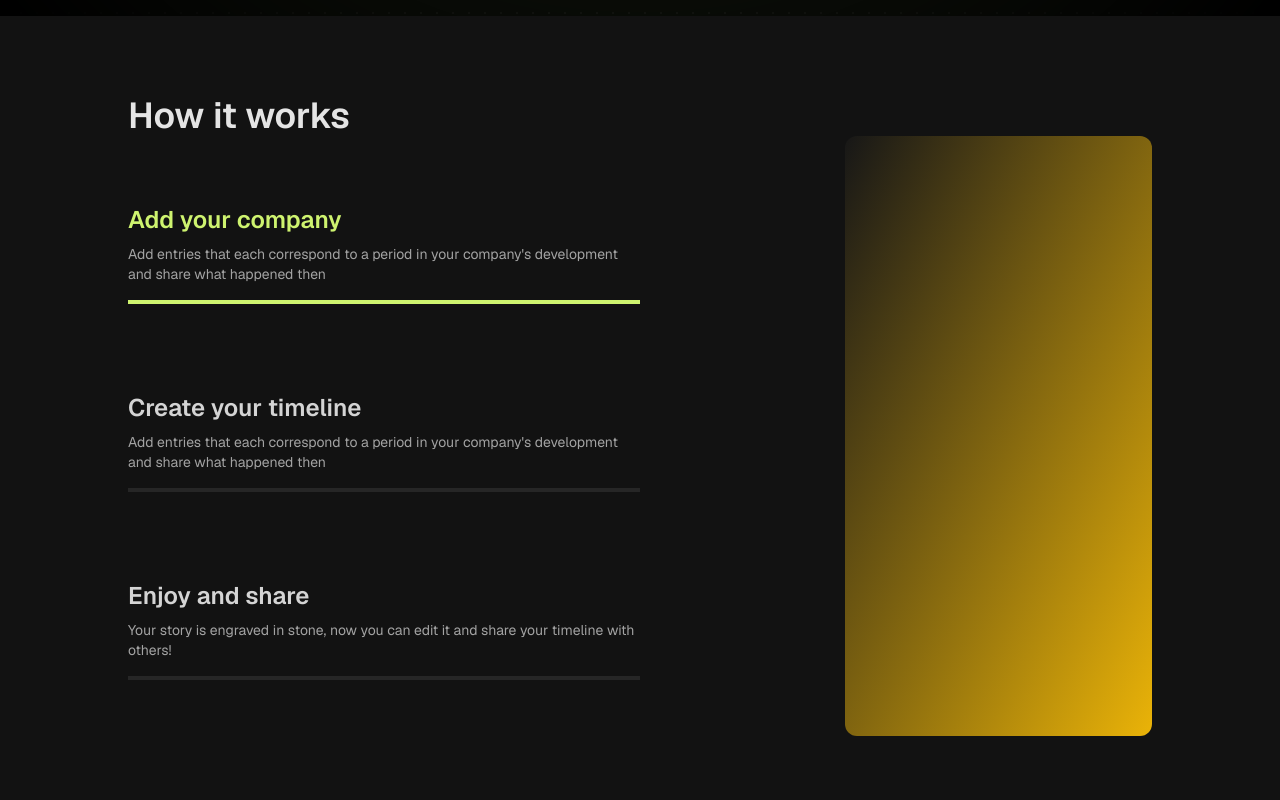
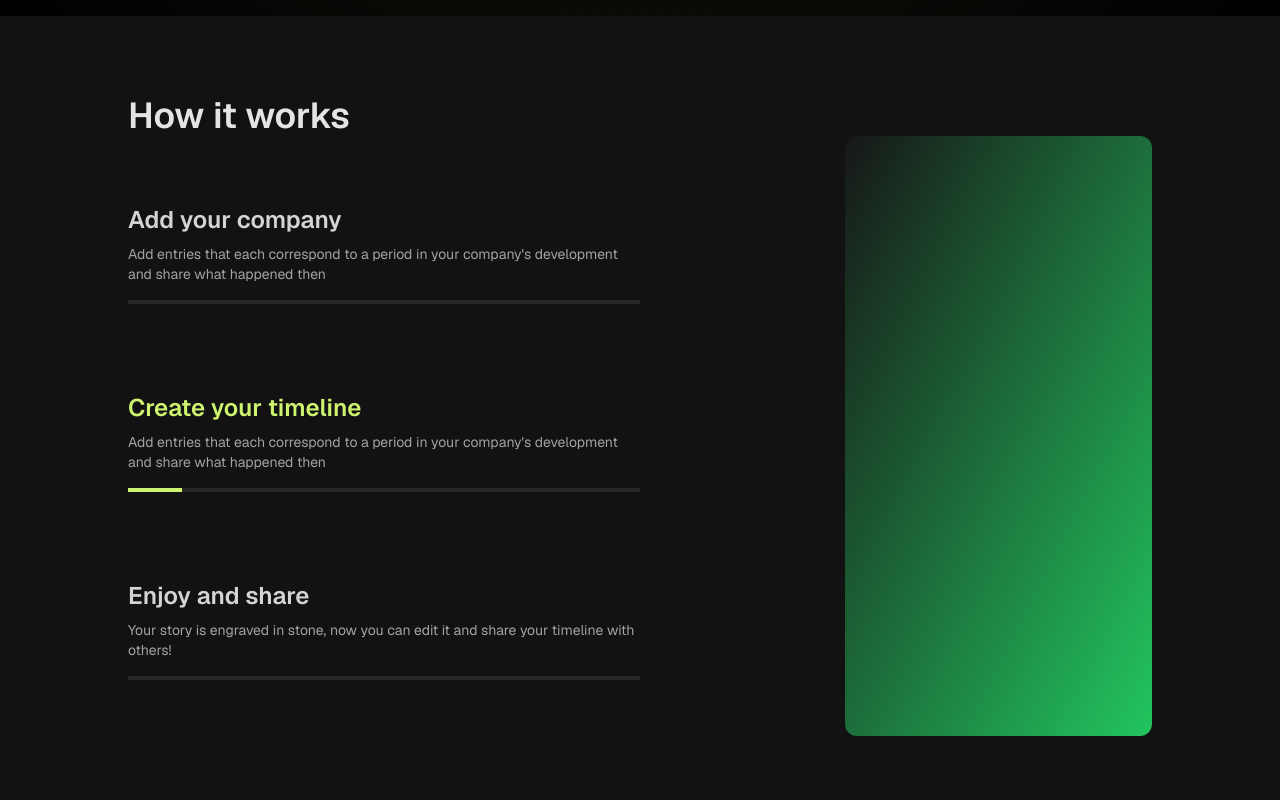
Before and after one commit to filoooooonov/timeliner, a Next.js app: page / in a window 1280 px wide. Shown: the part 1480-2280 px from the top of the page. Built offline with nearby package versions, Linux system fonts and the light colour scheme; no server answers.

Commit message:
Change progress bar logic

```diff
--- a/components/HowItWorks.tsx
+++ b/components/HowItWorks.tsx
@@ -4,14 +4,24 @@
 
 const HowItWorks = () => {
   const [activeStep, setActiveStep] = useState(0);
+  const [progress, setProgress] = useState(0);
 
   useEffect(() => {
     const interval = setInterval(() => {
       setActiveStep((prevStep) => (prevStep + 1) % 3);
-    }, 9000);
+    }, 5000);
 
     return () => clearInterval(interval);
   }, []);
+
+  useEffect(() => {
+    const progressInterval = setInterval(() => {
+      setProgress((prevProgress) =>
+        prevProgress < 100 ? prevProgress + 1 : 100
+      );
+    }, 50);
+    return () => clearInterval(progressInterval);
+  }, [activeStep]);
 
   const steps = [
     {
@@ -59,8 +69,8 @@
                   <div
                     className={`absolute h-full ${activeStep === index ? "bg-primary" : "bg-neutral-800"}`}
                     style={{
-                      width: `${activeStep === index ? 100 : 0}%`,
-                      transition: "width 9s linear",
+                      width: `${activeStep === index ? progress : 0}%`,
+                      transition: "width 5s linear",
                     }}
                   ></div>
                 </div>
```
